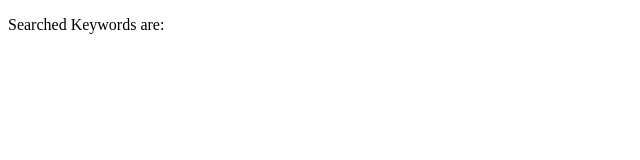
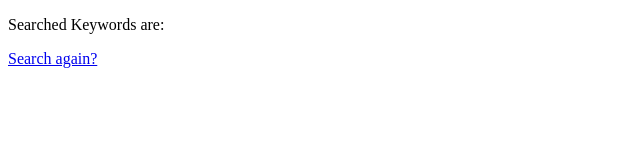
Before and after one commit to Yashwanth70/Google-Image-Search-App, a website: page views/history.html in a window 1280 px wide. Shown: the whole page, without its empty margins (0-640 px from the left). Drawn offline with nearby package versions, Linux system fonts and the light colour scheme; no server answers.

Commit message:
HTML changes

```diff
--- a/routes/scraper.js
+++ b/routes/scraper.js
@@ -19,6 +19,7 @@ exports.myScraper = function(keyword,db_instance,res){
 				}
 			})
 			.then(function (result) {
+							console.log(result);
 							async.each(result, function (item, callback) {
 							var current_url = item.url;
 							var loc_save_name = keyword + "-" + i + ".png";
--- a/views/history.html
+++ b/views/history.html
@@ -15,9 +15,8 @@
   </li>
 </ul>
 	{{arrayToString(myData)}}
+  <a href="/welcome">Search again?</a>
 </div>
-
-
 <script>
 var app = angular.module('myApp', []);
 app.controller('myCtrl', function($scope, $http) {
```
Also changed, not shown: 1 other file.
